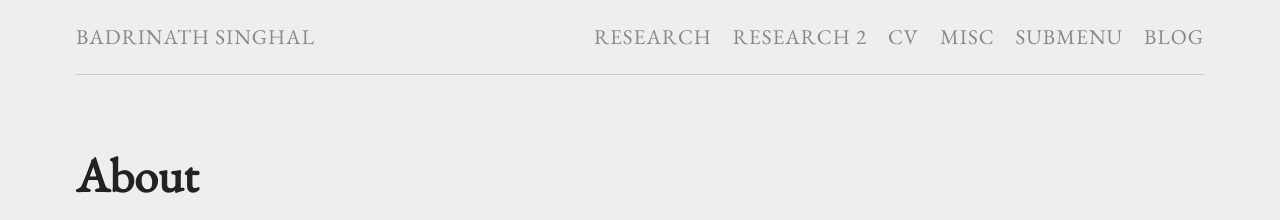
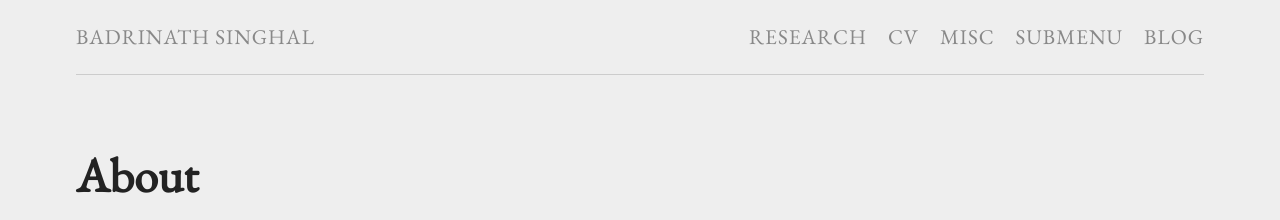
Before and after one commit to BadrinathS/BadrinathS.github.io, a Jekyll site: the page built from index.md, in a window 1280 px wide. Shown: the top 220 px of the page. Built offline with Jekyll 4.4.1, drawn with Linux system fonts in a browser that asks for light colours.

Commit message:
Update menu.yml

```diff
--- a/_data/menu.yml
+++ b/_data/menu.yml
@@ -1,7 +1,6 @@
 - title: "Research"
   href: "/research/"
-- title: "Research 2"
-  href: "/research/"
+
 - title: "CV"
   href: "/cv/"
 
```
